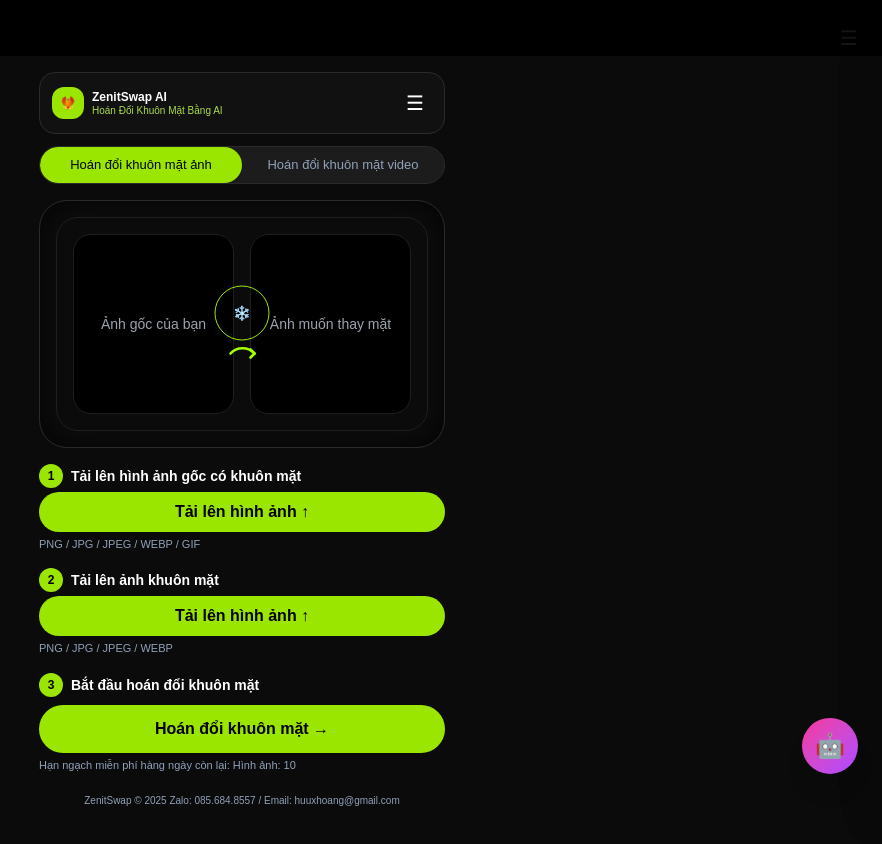
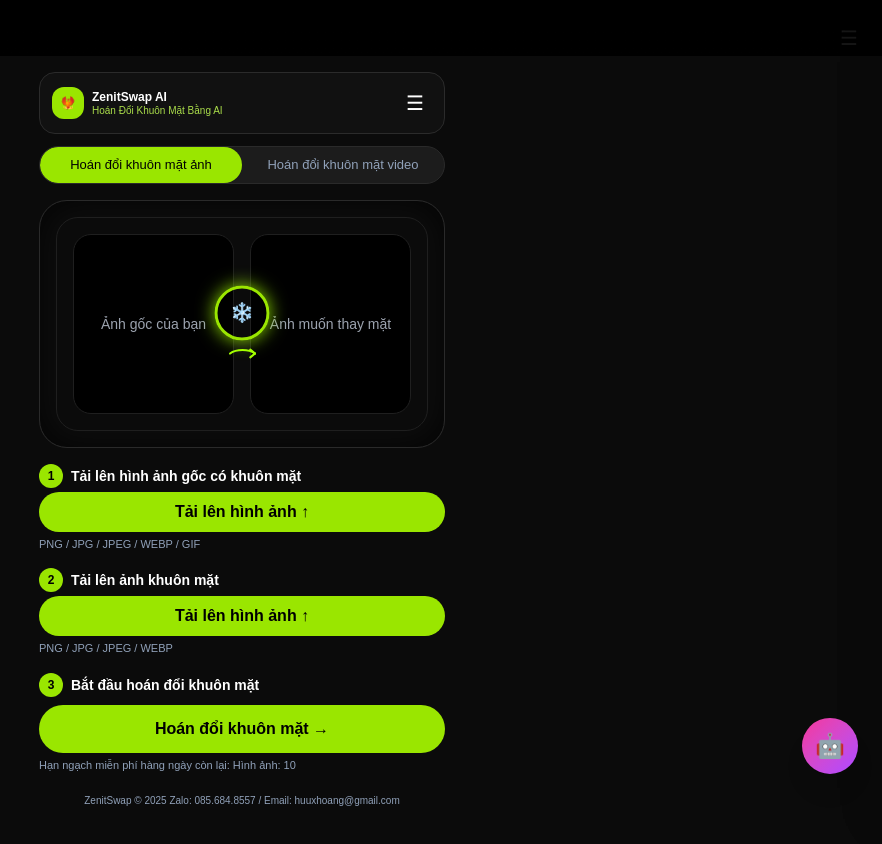
Before and after one commit to trinhvu24689-star/faceswap-frontend, a Next.js app: page / in a window 1280 px wide. Shown: the top 844 px of the page, without its empty margins (398-1280 px from the left). Built offline with nearby package versions, Linux system fonts and the light colour scheme.

Commit message:
exact avatar ring + curved arrow like design

```diff
--- a/app/page.tsx
+++ b/app/page.tsx
@@ -74,30 +74,33 @@ export default function SwapPage() {
 <div className="absolute left-1/2 top-1/2 -translate-x-1/2 -translate-y-1/2 flex flex-col items-center pointer-events-none">
 
   {/* Vòng tròn rỗng viền mỏng */}
-  <div className="w-[55px] h-[55px] rounded-full bg-transparent border border-lime-400 flex items-center justify-center text-lime-400 text-[14px] font-medium shadow-none">
+  <div className="w-[55px] h-[55px] rounded-full bg-transparent border-[3px] border-lime-400 flex items-center justify-center text-lime-400 text-[19px] font-medium shadow-[0_0_18px_rgba(163,255,0,0.85)]">
     ❄️
   </div>
 
 {/* Mũi tên cong như ảnh */}
-<svg width="28" height="18" viewBox="0 0 28 18" className="mt-1">
+<svg width="28" height="18" viewBox="0 0 36 18" className="mt-1">
   <path
-    d="M2 9 C8 2, 20 2, 26 9"
+    d="M2 9C10 3, 26 3, 34 9"
     fill="none"
     stroke="#A3FF00"
-    strokeWidth="2.6"
+    strokeWidth="2.8"
     strokeLinecap="round"
+    strokeLinejoin="round"
   />
   <path
-    d="M26 9 L22 5"
+    d="M34 9 L28 4"
     stroke="#A3FF00"
-    strokeWidth="2.6"
+    strokeWidth="2.8"
     strokeLinecap="round"
+    strokeLinejoin="round"
   />
   <path
-    d="M26 9 L22 13"
+    d="M34 9 L28 14"
     stroke="#A3FF00"
-    strokeWidth="2.6"
+    strokeWidth="2.8"
     strokeLinecap="round"
+    strokeLinejoin="round"
   />
 </svg>
 
--- a/app/swap/page.tsx
+++ b/app/swap/page.tsx
@@ -73,31 +73,34 @@ export default function SwapPage() {
     {/* AVATAR TRÒN GIỮA */}
 <div className="absolute left-1/2 top-1/2 -translate-x-1/2 -translate-y-1/2 flex flex-col items-center pointer-events-none">
 
-  {/* Vòng tròn rỗng viền */}
-  <div className="w-[55px] h-[55px] rounded-full bg-transparent border border-lime-400 flex items-center justify-center text-lime-400 text-[14px] font-medium shadow-none">
+{/* Vòng tròn rỗng viền mỏng */}
+  <div className="w-[55px] h-[55px] rounded-full bg-transparent border-[3px] border-lime-400 flex items-center justify-center text-lime-400 text-[19px] font-medium shadow-[0_0_18px_rgba(163,255,0,0.85)]">
     ❄️
   </div>
 
- {/* Mũi tên cong như ảnh */}
-<svg width="28" height="18" viewBox="0 0 28 18" className="mt-1">
+{/* Mũi tên cong như ảnh */}
+<svg width="28" height="18" viewBox="0 0 36 18" className="mt-1">
   <path
-    d="M2 9 C8 2, 20 2, 26 9"
+    d="M2 9C10 3, 26 3, 34 9"
     fill="none"
     stroke="#A3FF00"
-    strokeWidth="2.6"
+    strokeWidth="2.8"
     strokeLinecap="round"
+    strokeLinejoin="round"
   />
   <path
-    d="M26 9 L22 5"
+    d="M34 9 L28 4"
     stroke="#A3FF00"
-    strokeWidth="2.6"
+    strokeWidth="2.8"
     strokeLinecap="round"
+    strokeLinejoin="round"
   />
   <path
-    d="M26 9 L22 13"
+    d="M34 9 L28 14"
     stroke="#A3FF00"
-    strokeWidth="2.6"
+    strokeWidth="2.8"
     strokeLinecap="round"
+    strokeLinejoin="round"
   />
 </svg>
 
```
